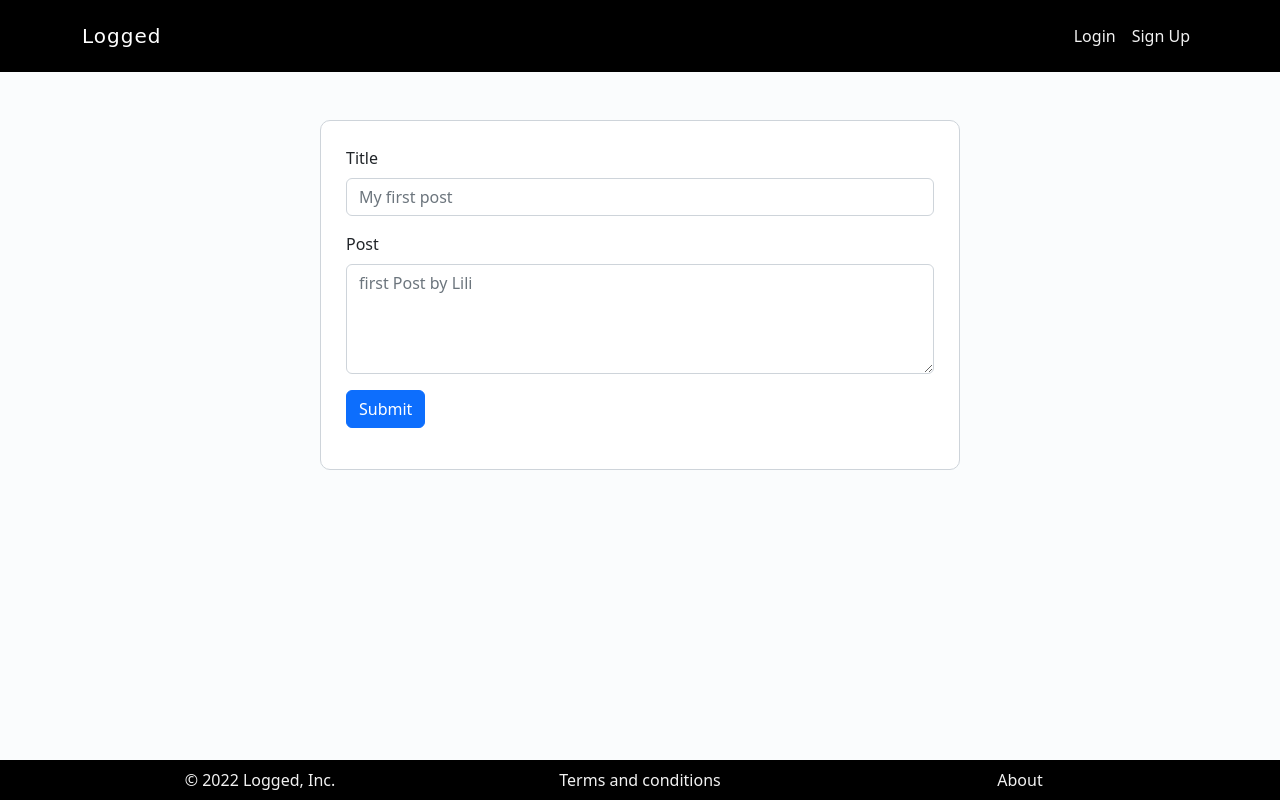
After one commit to liovirgildam/Blog_App, a Flask app: page /post/updateform/1 in a window 1280 px wide. The commit adds this page. Run offline with Flask 3, Linux system fonts and the light colour scheme; parts of the project's set-up code (start-up, migrations or seed data) failed here and were passed over; some web fonts are replaced.

Commit message:
Added update button to post

```diff
--- a/blogapp/routes.py
+++ b/blogapp/routes.py
@@ -161,3 +161,25 @@ def delete_post(id):
     db.session.commit()
     flash("Post deleted")
     return redirect(url_for('homepage'))
+
+@app.route("/post/updateform/<int:id>", methods=['GET', 'POST'])
+def updateform(id):
+    post = db.session.execute(db.select(Post).where(Post.id == id)).scalar()
+    return render_template("updatepost.html", post= post)
+
+@app.route("/update/post/<int:id>", methods = ['GET','POST'])
+def updatepost(id):
+    if request.method == 'POST':
+        if request.form['title'] =='' and request.form['post']== '':
+            return redirect(url_for('singlepost', id = id))
+        elif request.form['title'] == '':
+            db.session.execute(db.update(Post).values(text = request.form["post"]).where(Post.id == id))
+            db.session.commit()
+        elif request.form['post'] == '':
+            db.session.execute(db.update(Post).values(title = request.form["title"]).where(Post.id == id))
+            db.session.commit()
+        else:
+            db.session.execute(db.update(Post).values(title = request.form["title"],text = request.form["post"] ).where(Post.id == id))
+            db.session.commit()
+        return redirect(url_for('singlepost', id = id))
+    return redirect(url_for('updateform', id = id))
--- a/blogapp/templates/layout.html
+++ b/blogapp/templates/layout.html
@@ -15,7 +15,7 @@
 </head>
 <body>
     <header>
-        <nav class="navbar navbar-expand-lg navbar-dark bg-layout py-3 mb-5">
+        <nav class="navbar navbar-expand-lg navbar-dark bg-layout py-3 ">
             <div class="container">
               <a class="navbar-brand" href={{url_for('homepage')}}>Logged</a>
               <button class="navbar-toggler" type="button" data-bs-toggle="collapse" data-bs-target="#navbarNav" aria-controls="navbarNav" aria-expanded="false" aria-label="Toggle navigation">
--- /dev/null
+++ b/blogapp/templates/updatepost.html
@@ -0,0 +1,21 @@
+{% extends 'layout.html' %}
+{% block content %}
+<div class="container homepage my-5">
+    <div class="post-form">
+        <form action="/update/post/{{post.id}}" method="POST">
+            <input type="hidden" name="csrf_token" value="{{ csrf_token() }}"/>
+            <div class="mb-3">
+                <label for="title" class="form-label">Title</label>
+                <input type="text" name="title" id="title" class="form-control"  placeholder="{{post.title}}">
+            </div>
+            <div class="mb-3">
+                <label for="post" class="form-label">Post</label>
+                <textarea name="post" id="post" class="form-control" rows="4" cols="50" placeholder="{{post.text}} "></textarea>
+            </div>
+            <div class="mb-3 ">
+                <button type="submit" class="btn btn-primary">Submit</button><br>
+            </div>
+        </form>
+    </div>
+</div>
+{% endblock %}
```
Also changed, not shown: blogapp/templates/post.html (+12 -0 lines), instance/blog.db.
